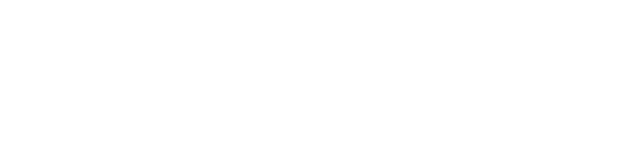
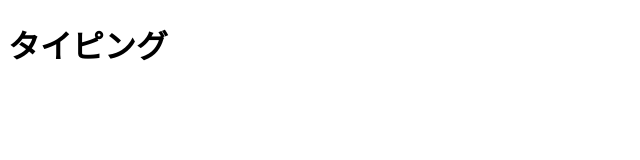
Before and after one commit to tachiya-kaoru/my-TypingGame, a plain HTML site: page index.html in a window 1280 px wide. Shown: the whole page, without its empty margins (0-640 px from the left). Drawn offline with Linux system fonts and the light colour scheme.

Commit message:
テスト

```diff
--- a/index.html
+++ b/index.html
@@ -6,6 +6,6 @@
     <title>JavaScriptで簡単なタイピングゲームを作ってみよう</title>
 </head>
 <body>
-
+    <h1>タイピング</h1>
 </body>
 </html>
```
